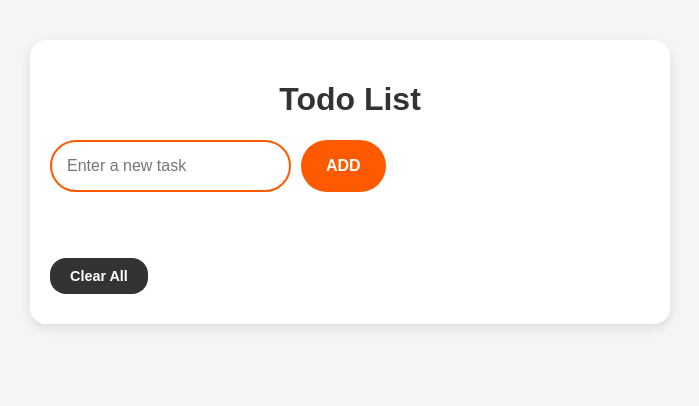
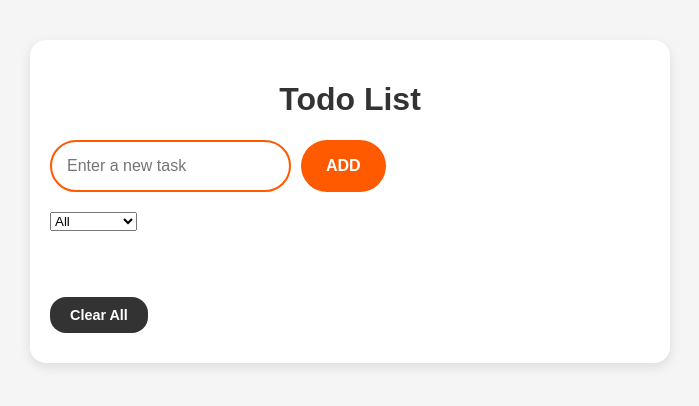
Before and after one commit to KatarinaNeskovic/redux-todo-app, a React (Create React App) app: page / in a window 1280 px wide. Shown: the top 406 px of the page, without its empty margins (290-989 px from the left). Built offline with nearby package versions, Linux system fonts and the light colour scheme.

Commit message:
add filter component to app, delete unnecessary comments

```diff
--- a/src/App.css
+++ b/src/App.css
@@ -20,19 +20,19 @@ body {
 .todo-container {
   display: flex;
   flex-direction: column;
-  align-items: flex-start; /* Align everything in this container to the left */
+  align-items: flex-start;
   width: 100%;
 }
 
 .app-header {
   font-size: 1.8em;
-  color: #ff5a00; /* Lieferando Orange */
+  color: #ff5a00;
   border-bottom: 4px solid #ff5a00;
   padding-bottom: 10px;
   margin-bottom: 20px;
 }
 h1 {
-  text-align: center; /* Center-align the title */
+  text-align: center;
 }
 
 button {
--- a/src/App.js
+++ b/src/App.js
@@ -2,6 +2,7 @@ import React from 'react';
 import AddTodo from './components/AddTodo';
 import TodoList from './components/TodoList';
 import './App.css';
+import Filter from './components/Filter';
 
 function App() {
   return (
@@ -9,7 +10,10 @@ function App() {
       <h1>Todo List</h1>
       <div className='todo-container'>
       <AddTodo />
+      <Filter />
       <TodoList />
+
+
       </div>
     </div>
   );
--- a/src/components/Filter.css
+++ b/src/components/Filter.css
@@ -0,0 +1,10 @@
+.filter-container {
+    margin-bottom: 20px;
+  }
+
+  .filter-select {
+    padding: 10px;
+    border-radius: 8px;
+    border: 1px solid #ccc;
+    font-size: 1em;
+  }
--- a/src/components/Filter.js
+++ b/src/components/Filter.js
@@ -1,7 +1,8 @@
 import React from "react";
+import "./Filter.css";
 import { setFilter } from "../store/actions";
 import { connect } from "react-redux";
-import "/Filter.css";
+
 
 const Filter = ({ setFilter }) => {
   const handleFilterChange = (e) => {
```
